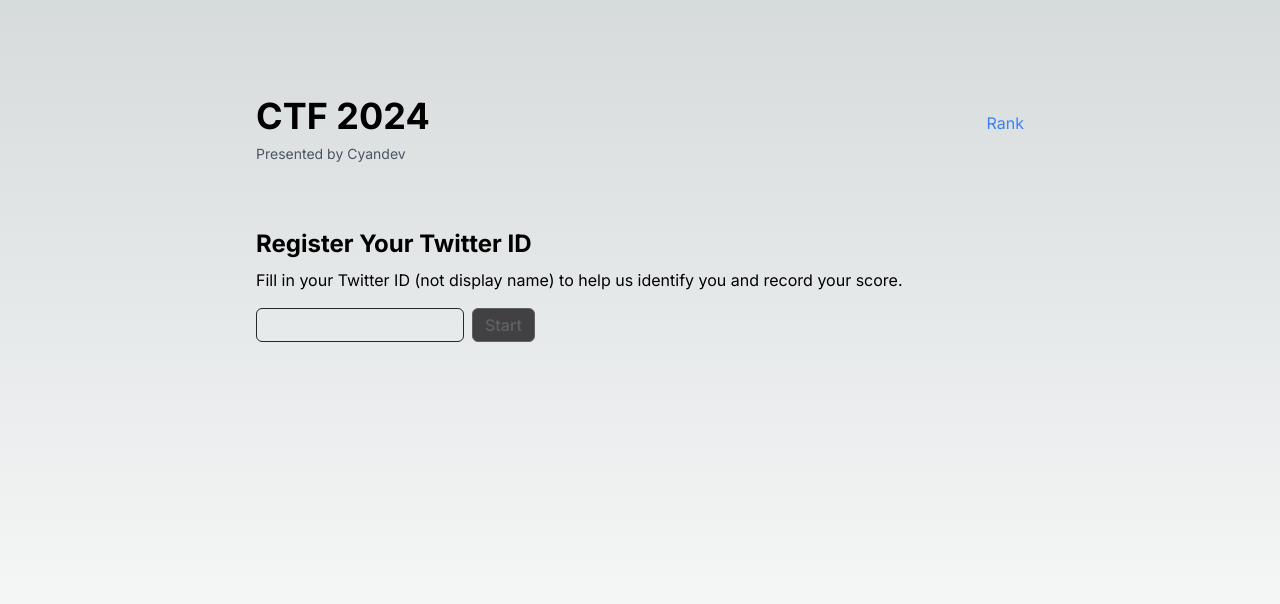
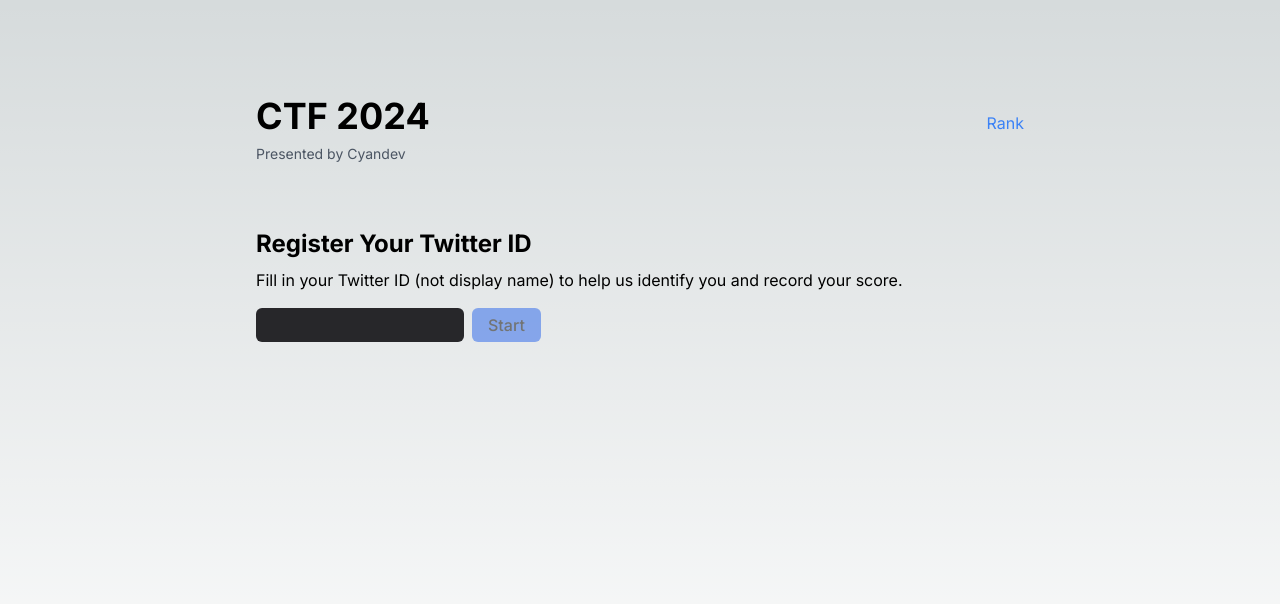
Before and after one commit to unixzii/ctf-2024, a Next.js app: page / in a window 1280 px wide. Shown: the top 604 px of the page. Built offline with nearby package versions, Linux system fonts and the light colour scheme.

Commit message:
Optimize component styles

```diff
--- a/src/app/input.tsx
+++ b/src/app/input.tsx
@@ -10,13 +10,14 @@ export interface InputProps {
 }
 
 export default function Input(props: InputProps) {
-  const { buttonLabel, disabled, busy, value, onSubmit } = props;
+  const { placeholder, buttonLabel, disabled, busy, value, onSubmit } = props;
   const [inputValue, setInputValue] = useState("");
 
   return (
     <div className="flex my-4 gap-2">
       <input
-        className="w-52 px-2 py-1 border bg-transparent border-zinc-800 focus:border-zinc-600 disabled:text-zinc-500 outline-none rounded-md transition-colors duration-150"
+        className="w-52 px-2 py-1 border bg-zinc-800 border-transparent placeholder:text-zinc-500 hover:bg-zinc-700 focus:bg-zinc-900 focus:border-zinc-600 disabled:bg-transparent disabled:border-zinc-800 disabled:text-zinc-500 disabled:cursor-not-allowed outline-none rounded-md transition-colors duration-200"
+        placeholder={placeholder}
         disabled={disabled}
         value={value ? value : inputValue}
         onChange={(e) => {
@@ -24,7 +25,7 @@ export default function Input(props: InputProps) {
         }}
       />
       <button
-        className="relative px-3 py-1 bg-white text-black border border-transparent disabled:bg-zinc-900 disabled:text-zinc-700 disabled:border-zinc-700 disabled:opacity-80 disabled:cursor-not-allowed active:bg-zinc-400 font-medium rounded-md transition-colors duration-150"
+        className="relative px-4 py-1 bg-blue-600 hover:bg-blue-500 active:bg-blue-800 disabled:bg-blue-600 disabled:opacity-50 disabled:cursor-not-allowed font-medium rounded-md transition-colors duration-200"
         disabled={inputValue.length === 0 || disabled || busy}
         onClick={() => {
           onSubmit?.(inputValue);
```
